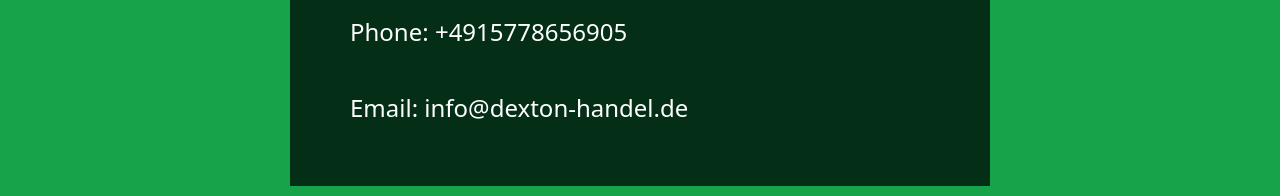
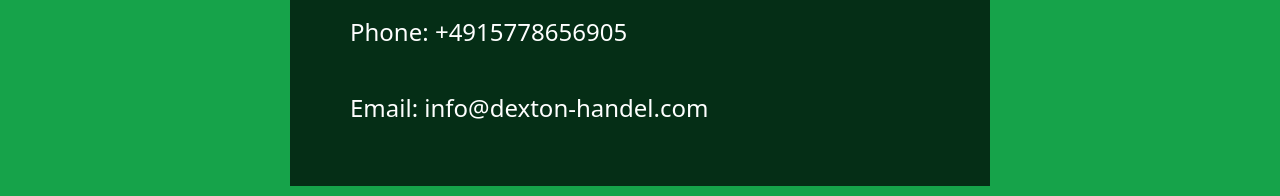
Before and after one commit to rocolusso/dexton-agro-test, a Next.js app: page / in a window 1280 px wide. Shown: the part 3910-4106 px from the top of the page. Built offline with nearby package versions, Linux system fonts and the light colour scheme.

Commit message:
Update index.tsx

```diff
--- a/pages/index.tsx
+++ b/pages/index.tsx
@@ -212,7 +212,7 @@
                               Phone: +4915778656905
                           </div>
                           <div className={'p-5'}>
-                              Email: info@dexton-handel.de
+                              Email: info@dexton-handel.com
                           </div>
                       </div>
 
```
